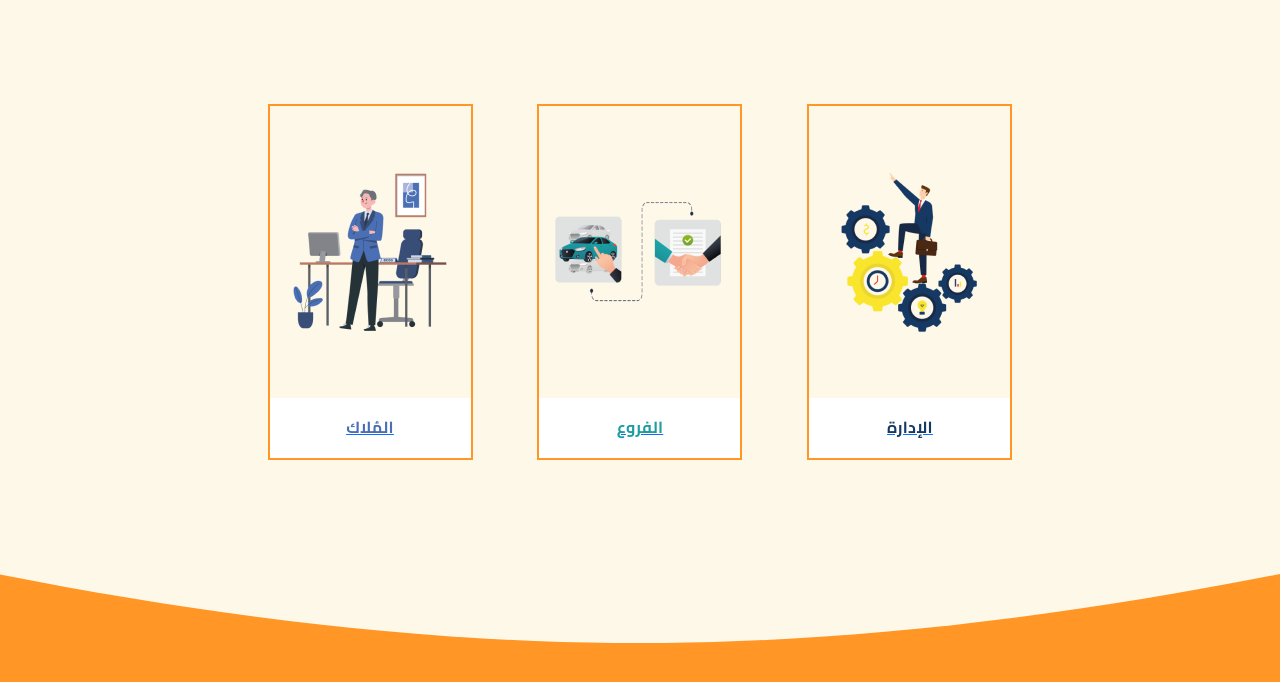
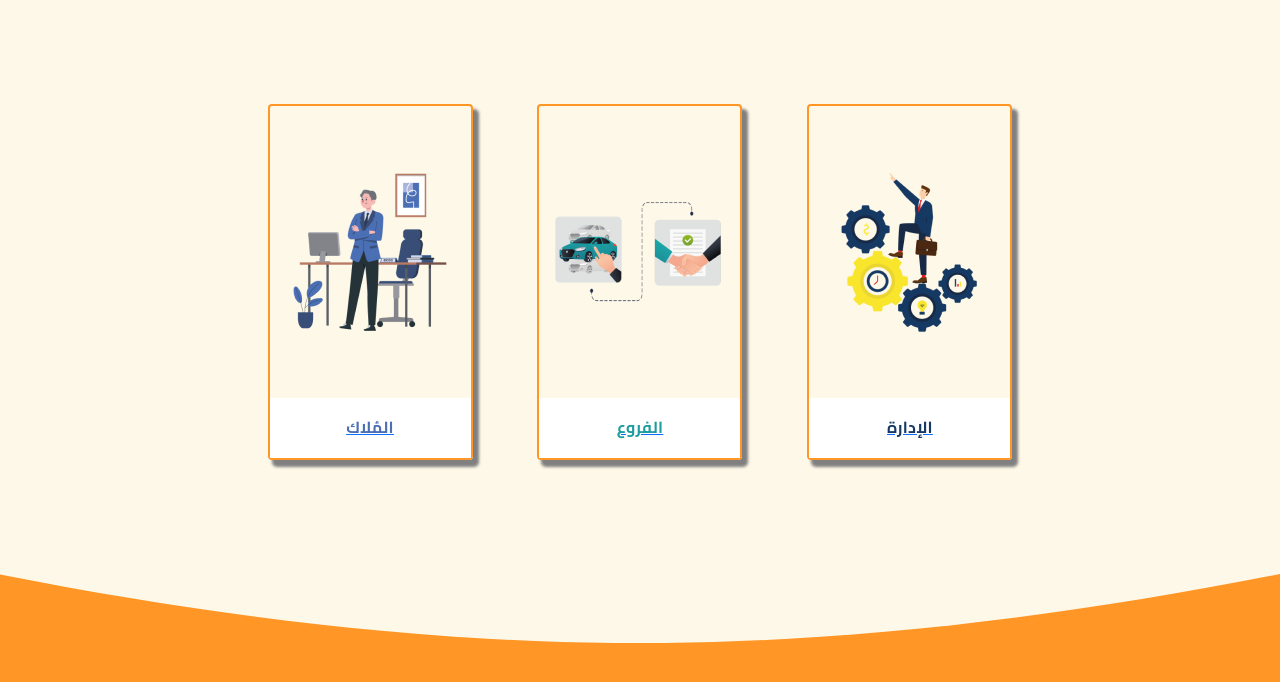
Before and after one commit to AyatT12/test-page, a plain HTML site: page index.html in a window 1280 px wide. Shown: the part 86-768 px from the top of the page. Drawn offline with nearby package versions, Linux system fonts and the light colour scheme.

Commit message:
Update systems.css

```diff
--- a/css/systems.css
+++ b/css/systems.css
@@ -114,9 +114,10 @@ nav {
 }
 
 .system-card {
-  border: 2px solid #FF9626;
-  transition: all .5s ease-in-out;
-
+    border: 2px solid #FF9626;
+    transition: all .5s ease-in-out;
+    border-radius: 4px;
+    box-shadow: 5px 6px 3px 1px gray;
 }
 .card1, .card2 , .card3{
 display: flex;
```
